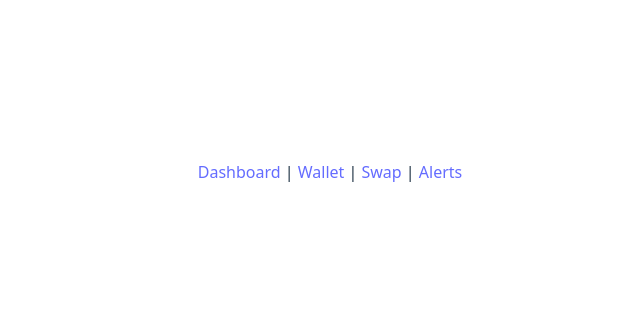
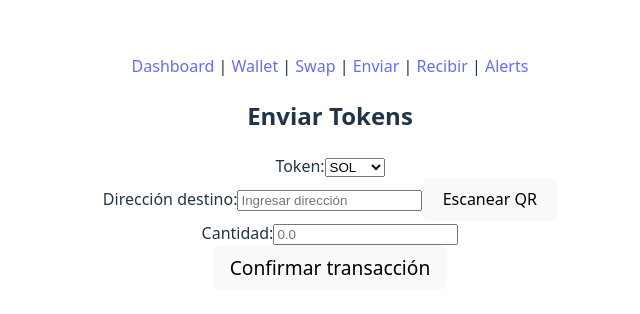
Before and after one commit to joaqLe/ScreenerWallet, a React (Vite) app in the folder client/: page /send in a window 1280 px wide. Shown: the part 228-542 px from the top of the page, without its empty margins (310-950 px from the left). Built offline with nearby package versions, Linux system fonts and the light colour scheme.

Commit message:
Add send and receive pages

```diff
--- a/client/package.json
+++ b/client/package.json
@@ -10,6 +10,7 @@
     "preview": "vite preview"
   },
   "dependencies": {
+    "qrcode": "^1.5.1",
     "react": "^19.1.0",
     "react-dom": "^19.1.0"
   },
--- a/client/src/App.tsx
+++ b/client/src/App.tsx
@@ -3,6 +3,8 @@ import Dashboard from './pages/Dashboard';
 import Swap from './pages/Swap';
 import Wallet from './pages/Wallet';
 import Alerts from './pages/Alerts';
+import Send from './pages/Send';
+import Receive from './pages/Receive';
 import './App.css';
 
 function App() {
@@ -12,12 +14,16 @@ function App() {
         <Link to="/">Dashboard</Link> |{' '}
         <Link to="/wallet">Wallet</Link> |{' '}
         <Link to="/swap">Swap</Link> |{' '}
+        <Link to="/send">Enviar</Link> |{' '}
+        <Link to="/receive">Recibir</Link> |{' '}
         <Link to="/alerts">Alerts</Link>
       </nav>
       <Routes>
         <Route path="/" element={<Dashboard />} />
         <Route path="/wallet" element={<Wallet />} />
         <Route path="/swap" element={<Swap />} />
+        <Route path="/send" element={<Send />} />
+        <Route path="/receive" element={<Receive />} />
         <Route path="/alerts" element={<Alerts />} />
       </Routes>
     </Router>
--- /dev/null
+++ b/client/src/pages/Receive.tsx
@@ -0,0 +1,45 @@
+import { useEffect, useState } from 'react';
+import QRCode from 'qrcode';
+
+export default function Receive() {
+  const [address, setAddress] = useState('');
+  const [qr, setQr] = useState('');
+
+  useEffect(() => {
+    const key = localStorage.getItem('wallet');
+    if (key) {
+      setAddress(key);
+      QRCode.toDataURL(key).then(setQr).catch(console.error);
+    }
+  }, []);
+
+  const handleCopy = () => {
+    navigator.clipboard.writeText(address);
+  };
+
+  return (
+    <div>
+      <h2>Recibir Tokens</h2>
+      {address ? (
+        <div>
+          <input
+            readOnly
+            value={address}
+            onClick={handleCopy}
+            style={{ width: '100%' }}
+          />
+          {qr && (
+            <img
+              src={qr}
+              alt="QR"
+              style={{ width: '200px', height: '200px' }}
+            />
+          )}
+          <p>Comparte esta dirección para recibir tokens.</p>
+        </div>
+      ) : (
+        <p>No wallet loaded</p>
+      )}
+    </div>
+  );
+}
--- /dev/null
+++ b/client/src/pages/Send.tsx
@@ -0,0 +1,102 @@
+import { useEffect, useState } from 'react';
+import { Connection, PublicKey } from '@solana/web3.js';
+
+export default function Send() {
+  const [token, setToken] = useState('SOL');
+  const [balance, setBalance] = useState<number | null>(null);
+  const [to, setTo] = useState('');
+  const [amount, setAmount] = useState('');
+  const [usdValue, setUsdValue] = useState('');
+  const [confirm, setConfirm] = useState(false);
+
+  useEffect(() => {
+    const key = localStorage.getItem('wallet');
+    if (key) {
+      const connection = new Connection('https://api.mainnet-beta.solana.com');
+      connection.getBalance(new PublicKey(key)).then((lamports: number) => {
+        setBalance(lamports / 1e9);
+      });
+    }
+  }, []);
+
+  useEffect(() => {
+    if (amount) {
+      fetch('http://localhost:3001/api/prices?token=solana')
+        .then(res => res.json())
+        .then(json => {
+          const price = json.pairs ? parseFloat(json.pairs[0].priceUsd) : 0;
+          setUsdValue((parseFloat(amount) * price).toFixed(2));
+        })
+        .catch(() => setUsdValue('0'));
+    } else {
+      setUsdValue('');
+    }
+  }, [amount]);
+
+  const handleSend = () => {
+    alert(`Sent ${amount} ${token} to ${to} (placeholder)`);
+    setConfirm(false);
+    setTo('');
+    setAmount('');
+  };
+
+  return (
+    <div>
+      <h2>Enviar Tokens</h2>
+      <div>
+        <label>
+          Token:
+          <select value={token} onChange={e => setToken(e.target.value)}>
+            <option value="SOL">SOL</option>
+            <option value="USDC">USDC</option>
+          </select>
+          {balance !== null && <span> Balance: {balance}</span>}
+        </label>
+      </div>
+      <div>
+        <label>
+          Dirección destino:
+          <input
+            value={to}
+            onChange={e => setTo(e.target.value)}
+            placeholder="Ingresar dirección"
+          />
+          <button type="button">Escanear QR</button>
+        </label>
+      </div>
+      <div>
+        <label>
+          Cantidad:
+          <input
+            value={amount}
+            onChange={e => setAmount(e.target.value)}
+            placeholder="0.0"
+          />
+          {usdValue && <span> (${usdValue} USD)</span>}
+        </label>
+      </div>
+      {confirm ? (
+        <div>
+          <p>
+            Enviar {amount} {token} a {to}
+          </p>
+          <p>Fee: 0.000005 SOL (estimado)</p>
+          <button
+            onClick={handleSend}
+            style={{ fontSize: '1.2rem', padding: '0.5rem 1rem' }}
+          >
+            Confirmar
+          </button>
+          <button onClick={() => setConfirm(false)}>Cancelar</button>
+        </div>
+      ) : (
+        <button
+          onClick={() => setConfirm(true)}
+          style={{ fontSize: '1.2rem', padding: '0.5rem 1rem' }}
+        >
+          Confirmar transacción
+        </button>
+      )}
+    </div>
+  );
+}
```
Also changed, not shown: 1 other file (tests, documents, lock files or other folders).
